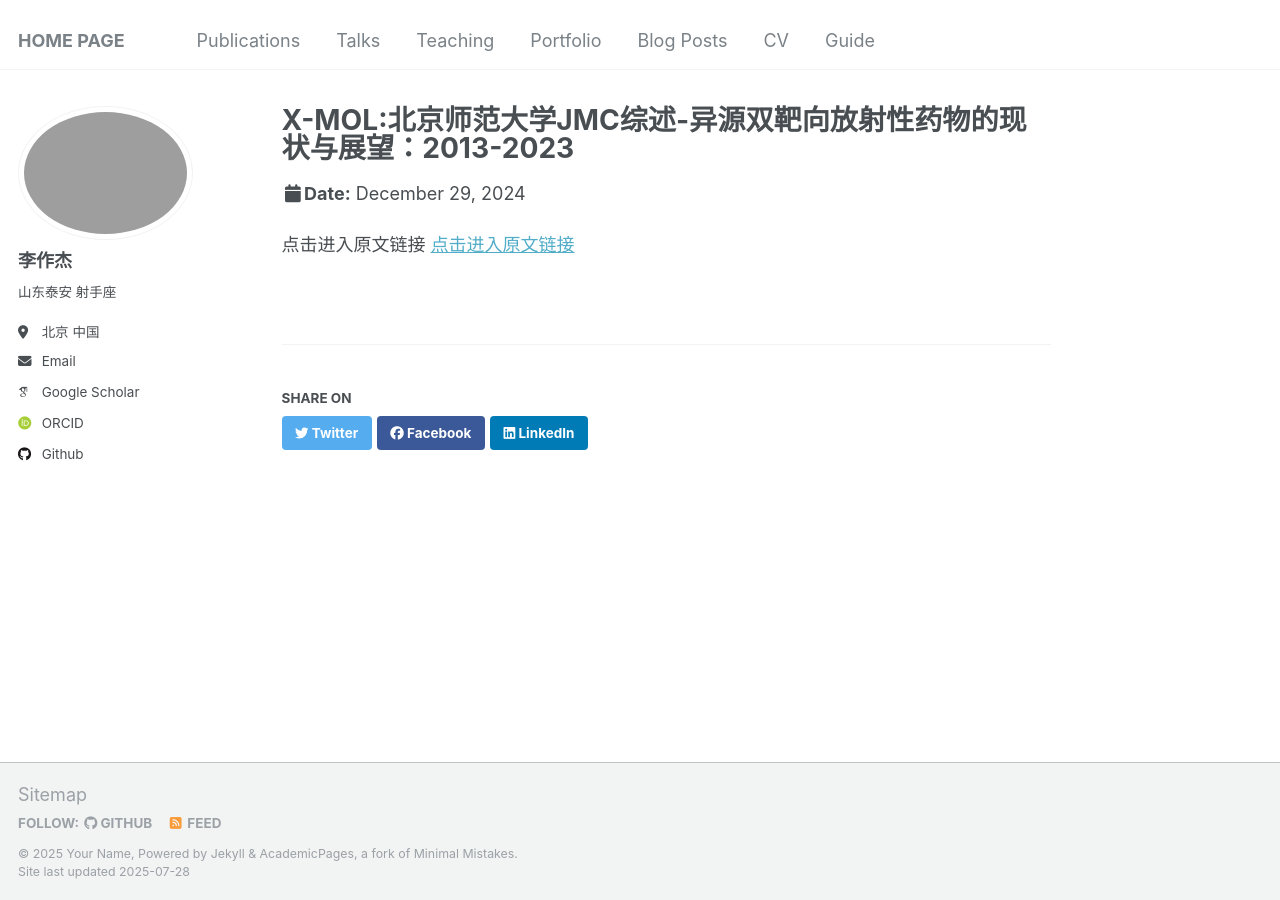
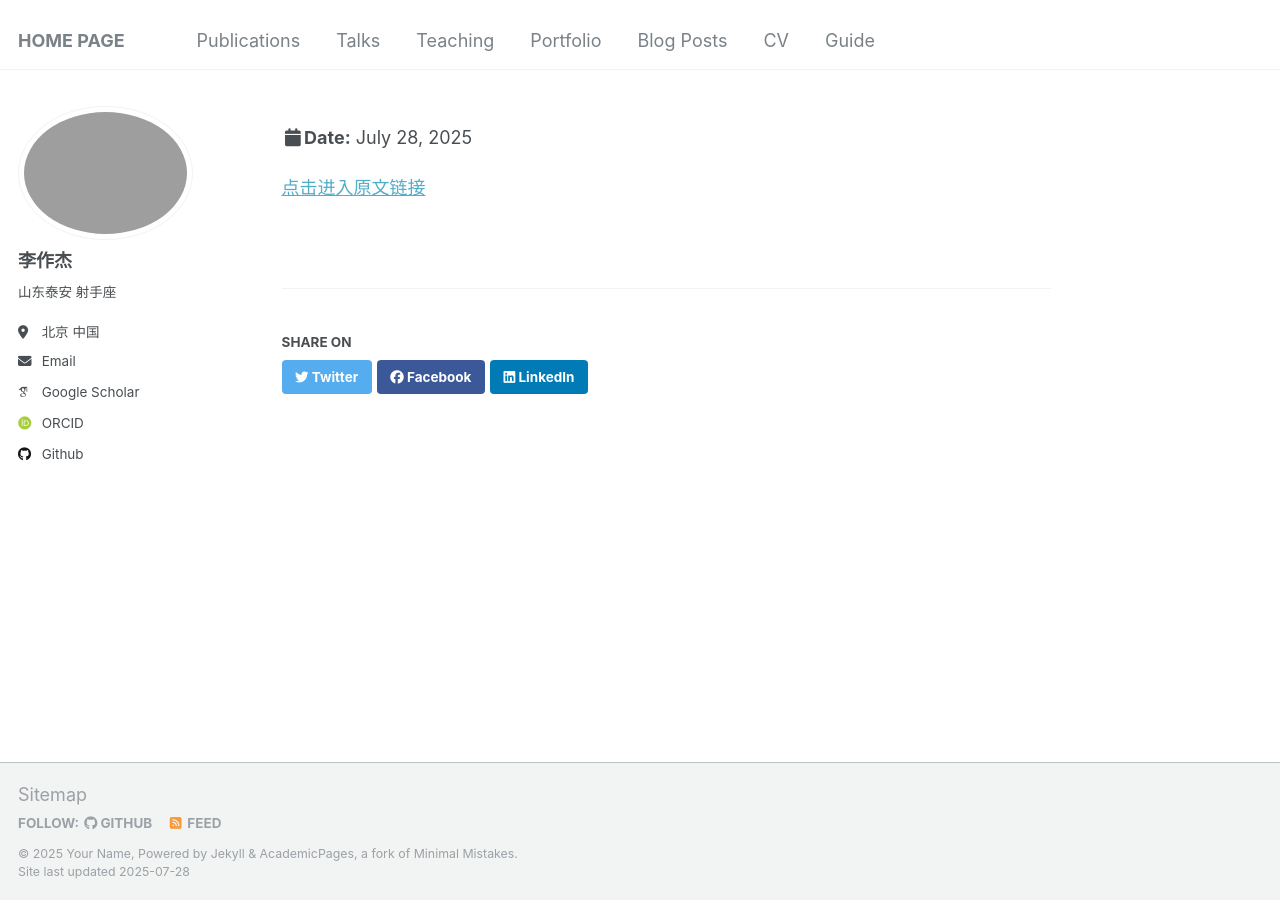
Before and after one commit to Infinity-LZJ/Zuojie_Li.github, a Jekyll site: the page built from _talks/2025-07-26-talk-1.md, in a window 1280 px wide. Built offline with Jekyll 4.4.1, drawn with Linux system fonts in a browser that asks for light colours; some web fonts are replaced; part of the change alters nothing that is shown.

Commit message:
Update 2025-07-26-talk-1.md
Signed-off-by: Infinity-LZJ <zuojieli@yeah.net>

```diff
--- a/_talks/2025-07-26-talk-1.md
+++ b/_talks/2025-07-26-talk-1.md
@@ -1,5 +1,5 @@
 ---
-title: "X-MOL:北京师范大学JMC综述-异源双靶向放射性药物的现状与展望：2013-2023"
+[title: "X-MOL:北京师范大学JMC综述-异源双靶向放射性药物的现状与展望：2013-2023"](https://www.x-mol.com/news/908924)
 collection: talks
 type: "X-MOL"
 venue: "ACS"
@@ -7,5 +7,4 @@ date: 2024-12-29
 location: ""
 ---
 
-点击进入原文链接
 [点击进入原文链接](https://www.x-mol.com/news/908924)
```
